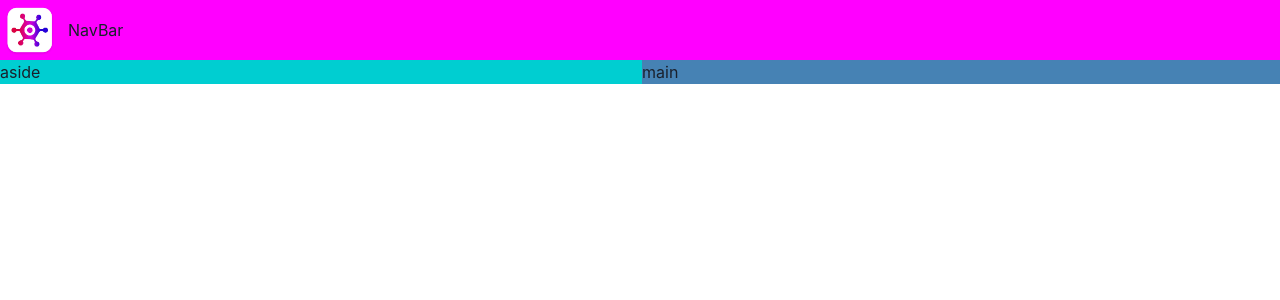
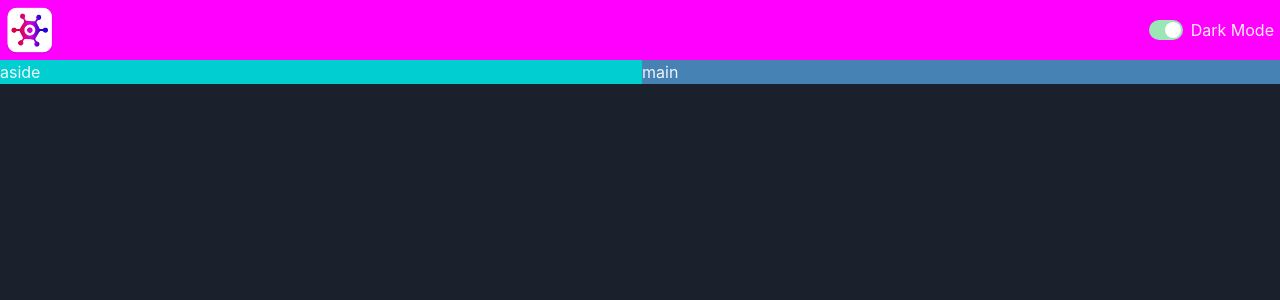
Before and after one commit to AdityaBaxla/project-showcase, a React (Vite) app: page / in a window 1280 px wide. Shown: the top 300 px of the page. Built offline with nearby package versions, Linux system fonts and the light colour scheme.

Commit message:
dark mode switch

```diff
--- /dev/null
+++ b/src/components/ColorModeScript.tsx
@@ -0,0 +1,18 @@
+import { Text, HStack, Switch, useColorMode } from "@chakra-ui/react";
+import React from "react";
+
+const ColorModeScript = () => {
+  const { toggleColorMode, colorMode } = useColorMode();
+  return (
+    <HStack padding={"6px"}>
+      <Switch
+        colorScheme="green"
+        isChecked={colorMode === "dark"}
+        onChange={toggleColorMode}
+      />
+      <Text>Dark Mode</Text>
+    </HStack>
+  );
+};
+
+export default ColorModeScript;
--- a/src/components/Navbar.tsx
+++ b/src/components/Navbar.tsx
@@ -1,14 +1,15 @@
 import { Box, HStack, Image, Text } from "@chakra-ui/react";
 import logo from "../assets/Logo/logo.webp";
 import React from "react";
+import ColorModeScript from "./ColorModeScript";
 
 const Navbar = () => {
   return (
-    <HStack>
+    <HStack justifyContent={"space-between"}>
       <Box boxSize={"60px"}>
         <Image src={logo} />
       </Box>
-      <Text> NavBar </Text>
+      <ColorModeScript />
     </HStack>
   );
 };
--- a/src/main.tsx
+++ b/src/main.tsx
@@ -1,11 +1,13 @@
 import React from "react";
 import ReactDOM from "react-dom/client";
 import App from "./App";
-import { ChakraProvider } from "@chakra-ui/react";
+import { ChakraProvider, ColorModeScript } from "@chakra-ui/react";
+import theme from "./theme";
 
 ReactDOM.createRoot(document.getElementById("root") as HTMLElement).render(
   <React.StrictMode>
-    <ChakraProvider>
+    <ChakraProvider theme={theme}>
+      <ColorModeScript initialColorMode={theme.config.initialColorMode} />
       <App />
     </ChakraProvider>
   </React.StrictMode>
--- /dev/null
+++ b/src/theme.ts
@@ -0,0 +1,10 @@
+import { extendTheme, ThemeConfig } from "@chakra-ui/react";
+
+const config: ThemeConfig = {
+  initialColorMode: "dark",
+  useSystemColorMode: false,
+};
+
+const theme = extendTheme({ config });
+
+export default theme;
```
